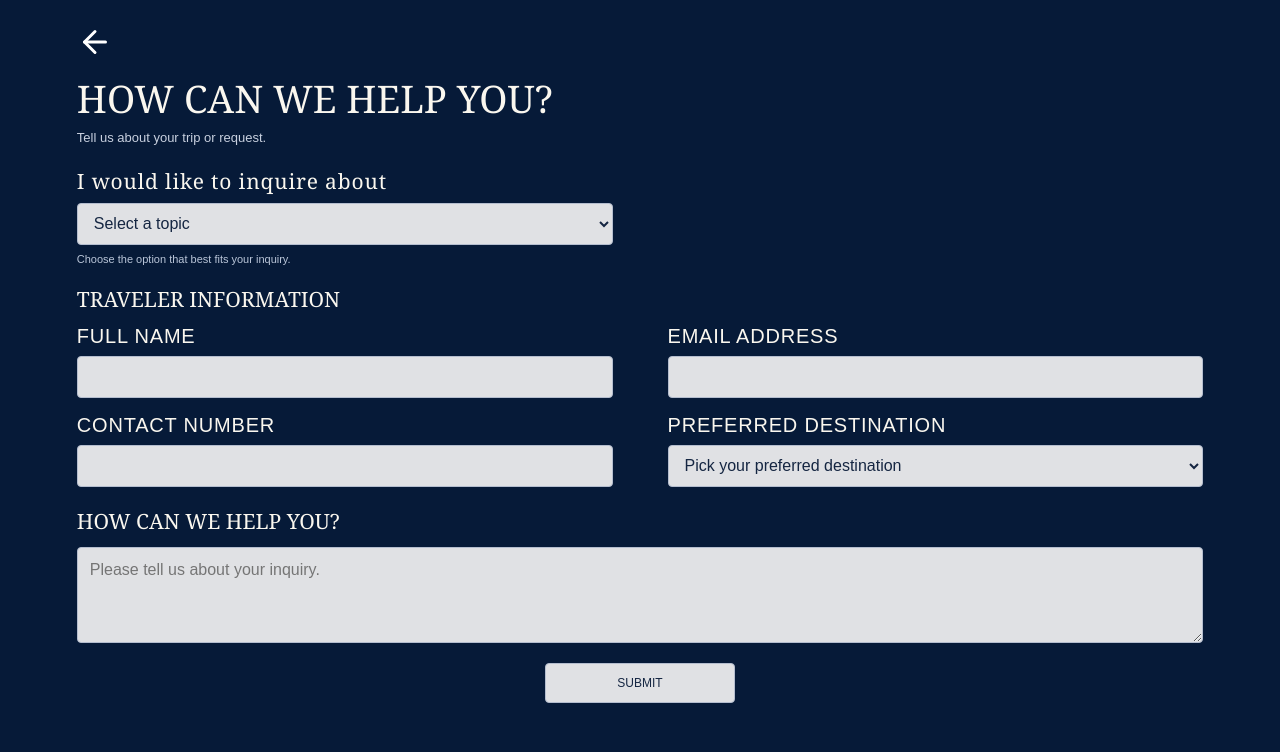
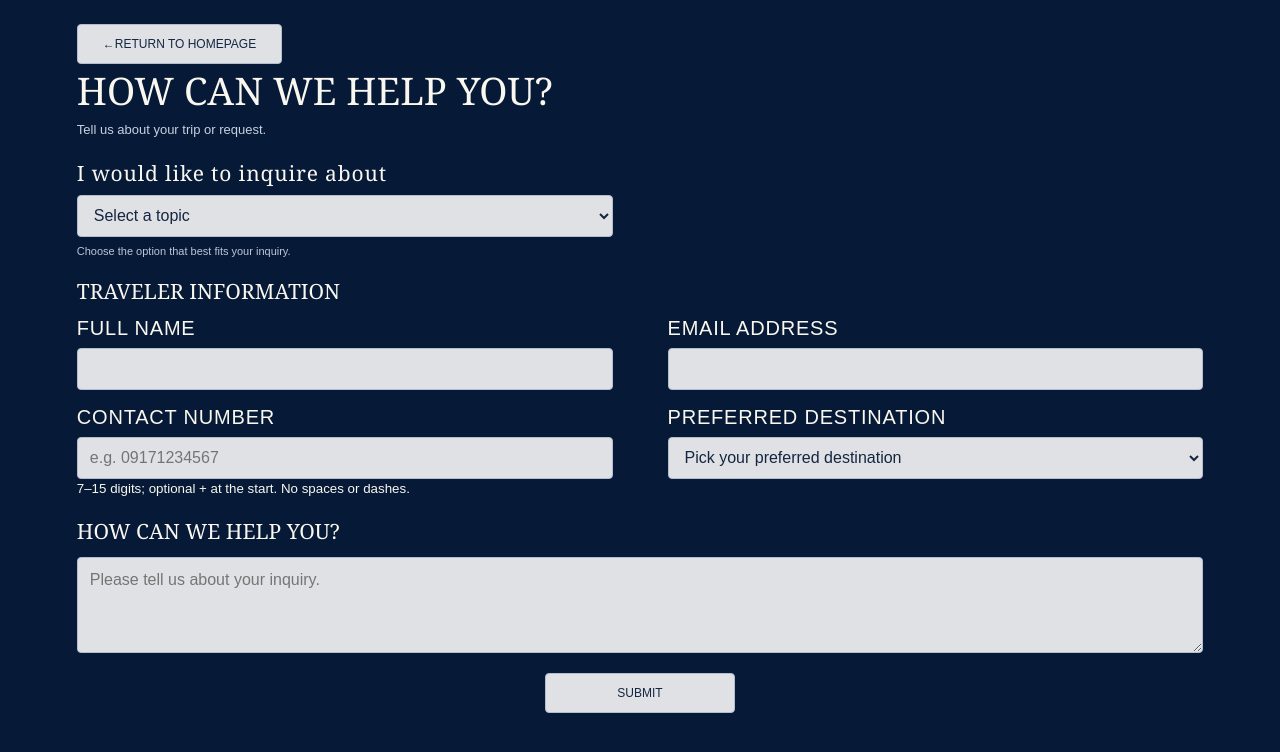
Before and after one commit to struberi-alie/Teyvat-Tours, a plain HTML site: page inquiry.html in a window 1280 px wide. Drawn offline with Linux system fonts and the light colour scheme; a web font is replaced by a local one.

Commit message:
Add files via upload

```diff
--- a/inquiry.html
+++ b/inquiry.html
@@ -8,7 +8,7 @@
     </head>
     <body>
         <main class="form-shell">
-            <a class="back-home" href="index.html" aria-label="Back to homepage"><img src="assets/images/back-icon.svg" alt=""></a>
+            <a class="action-button return-home" href="index.html"><span aria-hidden="true">←</span> Return to Homepage</a>
 
             <header class="form-heading">
                 <h1>How can we help you?</h1>
@@ -42,7 +42,12 @@
                         </div>
                         <div class="field">
                             <label for="phone">Contact number</label>
-                            <input id="phone" type="tel" autocomplete="tel" required>
+                            <input id="phone" type="tel" autocomplete="tel" inputmode="tel"
+                                pattern="\+?[0-9]{7,15}" minlength="7" maxlength="16"
+                                placeholder="e.g. 09171234567" aria-describedby="phone-help"
+                                title="Enter 7 to 15 digits, with an optional + at the start. No spaces or dashes."
+                                required>
+                            <small id="phone-help" class="field-help">7–15 digits; optional + at the start. No spaces or dashes.</small>
                         </div>
                         <div class="field">
                             <label for="inquiry-destination">Preferred destination</label>
@@ -73,7 +78,7 @@
             <section class="status-screen" id="received" aria-labelledby="inquiry-received">
                 <div class="status-card">
                     <h2 id="inquiry-received">Thank you for your inquiry</h2>
-                    <a class="action-button dark" href="index.html">Done</a>
+                    <a class="action-button dark" href="index.html">Return to Homepage</a>
                 </div>
             </section>
         </main>
```
Also changed, not shown: booking.html (+6 -1 lines), privacy.html (+2 -1 lines), terms.html (+6 -5 lines).
